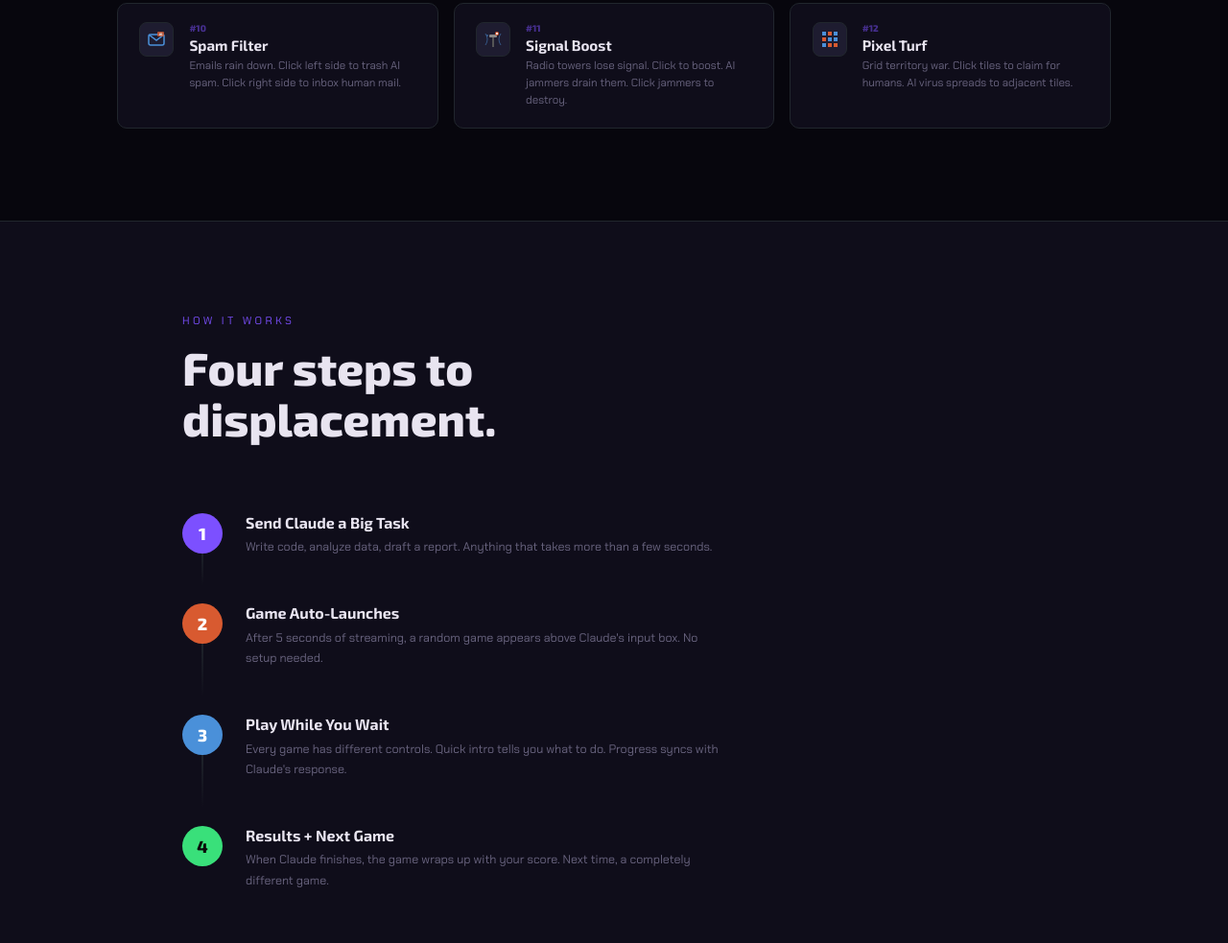
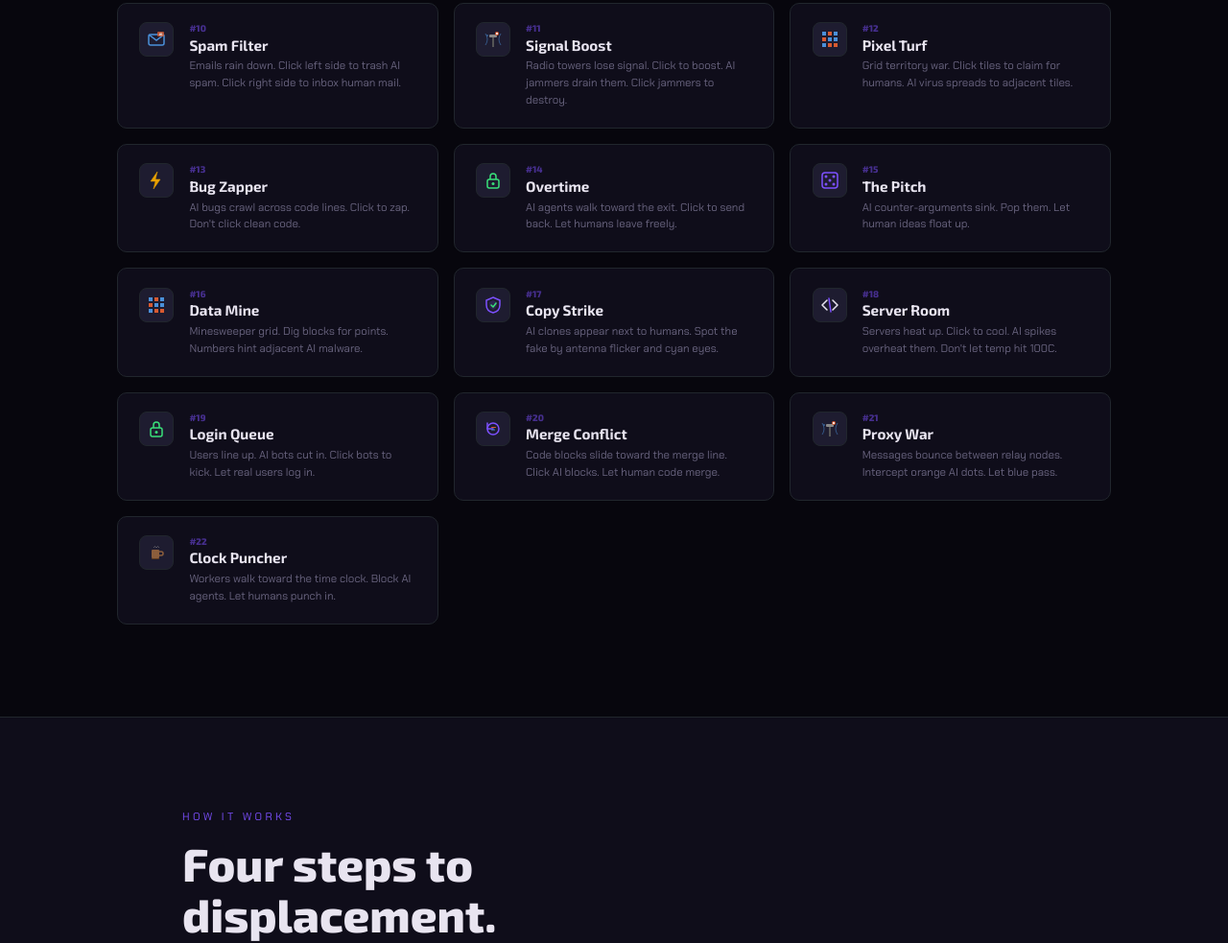
Before and after one commit to iam25th1/runlaid, a browser extension: page index.html in a window 1280 px wide. Shown: the part 1500-2483 px from the top of the page at 96% size. Drawn offline with Linux system fonts and the light colour scheme.

Commit message:
Landing page: 22 games, Chrome Web Store links, updated countdown

```diff
--- a/index.html
+++ b/index.html
@@ -6,7 +6,7 @@
 <title>RUNLAID.exe — 100 Satirical Mini-Games for Claude</title>
 <meta name="description" content="100 satirical mini-games that auto-play on claude.ai while Claude works. Different game every time. AI vs Humans.">
 <meta property="og:title" content="RUNLAID.exe — 100 Satirical Mini-Games">
-<meta property="og:description" content="A Chrome extension that auto-launches a random game while Claude works. 12 shipped. 100 planned. AI vs Humans.">
+<meta property="og:description" content="A Chrome extension that auto-launches a random game while Claude works. 22 shipped. 100 planned. AI vs Humans.">
 <meta property="og:type" content="website">
 <meta name="twitter:card" content="summary_large_image">
 <meta name="twitter:creator" content="@25thprmr">
@@ -204,7 +204,7 @@
         <circle class="ring-progress" cx="85" cy="85" r="68"/>
       </svg>
       <div class="countdown-inner">
-        <div class="countdown-num">12<span>/100</span></div>
+        <div class="countdown-num">22<span>/100</span></div>
         <div class="countdown-label">Games Shipped</div>
       </div>
     </div>
@@ -240,6 +240,16 @@
     <div class="game-card reveal"><div class="game-icon-wrap"><svg><use href="#ico-mail"/></svg></div><div class="game-info"><div class="game-num">#10</div><div class="game-name">Spam Filter</div><div class="game-desc">Emails rain down. Click left side to trash AI spam. Click right side to inbox human mail.</div></div></div>
     <div class="game-card reveal"><div class="game-icon-wrap"><svg><use href="#ico-signal"/></svg></div><div class="game-info"><div class="game-num">#11</div><div class="game-name">Signal Boost</div><div class="game-desc">Radio towers lose signal. Click to boost. AI jammers drain them. Click jammers to destroy.</div></div></div>
     <div class="game-card reveal"><div class="game-icon-wrap"><svg><use href="#ico-grid"/></svg></div><div class="game-info"><div class="game-num">#12</div><div class="game-name">Pixel Turf</div><div class="game-desc">Grid territory war. Click tiles to claim for humans. AI virus spreads to adjacent tiles.</div></div></div>
+    <div class="game-card reveal"><div class="game-icon-wrap"><svg><use href="#ico-bolt"/></svg></div><div class="game-info"><div class="game-num">#13</div><div class="game-name">Bug Zapper</div><div class="game-desc">AI bugs crawl across code lines. Click to zap. Don't click clean code.</div></div></div>
+    <div class="game-card reveal"><div class="game-icon-wrap"><svg><use href="#ico-lock"/></svg></div><div class="game-info"><div class="game-num">#14</div><div class="game-name">Overtime</div><div class="game-desc">AI agents walk toward the exit. Click to send back. Let humans leave freely.</div></div></div>
+    <div class="game-card reveal"><div class="game-icon-wrap"><svg><use href="#ico-dice"/></svg></div><div class="game-info"><div class="game-num">#15</div><div class="game-name">The Pitch</div><div class="game-desc">AI counter-arguments sink. Pop them. Let human ideas float up.</div></div></div>
+    <div class="game-card reveal"><div class="game-icon-wrap"><svg><use href="#ico-grid"/></svg></div><div class="game-info"><div class="game-num">#16</div><div class="game-name">Data Mine</div><div class="game-desc">Minesweeper grid. Dig blocks for points. Numbers hint adjacent AI malware.</div></div></div>
+    <div class="game-card reveal"><div class="game-icon-wrap"><svg><use href="#ico-shield"/></svg></div><div class="game-info"><div class="game-num">#17</div><div class="game-name">Copy Strike</div><div class="game-desc">AI clones appear next to humans. Spot the fake by antenna flicker and cyan eyes.</div></div></div>
+    <div class="game-card reveal"><div class="game-icon-wrap"><svg><use href="#ico-code"/></svg></div><div class="game-info"><div class="game-num">#18</div><div class="game-name">Server Room</div><div class="game-desc">Servers heat up. Click to cool. AI spikes overheat them. Don't let temp hit 100C.</div></div></div>
+    <div class="game-card reveal"><div class="game-icon-wrap"><svg><use href="#ico-lock"/></svg></div><div class="game-info"><div class="game-num">#19</div><div class="game-name">Login Queue</div><div class="game-desc">Users line up. AI bots cut in. Click bots to kick. Let real users log in.</div></div></div>
+    <div class="game-card reveal"><div class="game-icon-wrap"><svg><use href="#ico-undo"/></svg></div><div class="game-info"><div class="game-num">#20</div><div class="game-name">Merge Conflict</div><div class="game-desc">Code blocks slide toward the merge line. Click AI blocks. Let human code merge.</div></div></div>
+    <div class="game-card reveal"><div class="game-icon-wrap"><svg><use href="#ico-signal"/></svg></div><div class="game-info"><div class="game-num">#21</div><div class="game-name">Proxy War</div><div class="game-desc">Messages bounce between relay nodes. Intercept orange AI dots. Let blue pass.</div></div></div>
+    <div class="game-card reveal"><div class="game-icon-wrap"><svg><use href="#ico-coffee"/></svg></div><div class="game-info"><div class="game-num">#22</div><div class="game-name">Clock Puncher</div><div class="game-desc">Workers walk toward the time clock. Block AI agents. Let humans punch in.</div></div></div>
   </div>
 </section>
 
@@ -306,7 +316,7 @@
   <h2 class="section-title">Built different.</h2>
   <div class="feature-row">
     <div class="feat reveal"><span class="feat-icon"><svg><use href="#ico-bolt"/></svg></span><h3>Auto-Triggers</h3><p>Detects Claude streaming. 5 seconds and the game launches. Zero config required.</p></div>
-    <div class="feat reveal"><span class="feat-icon"><svg><use href="#ico-dice"/></svg></span><h3>Random Every Time</h3><p>12 games shipping toward 100. Registry picks randomly with repeat avoidance. Never the same twice in a row.</p></div>
+    <div class="feat reveal"><span class="feat-icon"><svg><use href="#ico-dice"/></svg></span><h3>Random Every Time</h3><p>22 games shipping toward 100. Registry picks randomly with repeat avoidance. Never the same twice in a row.</p></div>
     <div class="feat reveal"><span class="feat-icon"><svg><use href="#ico-lock"/></svg></span><h3>Zero Tracking</h3><p>No network requests. No storage. No analytics. No access to your conversations. Everything runs locally.</p></div>
     <div class="feat reveal"><span class="feat-icon"><svg><use href="#ico-code"/></svg></span><h3>Open Source</h3><p>GPL v3. Every line is public. Contributions welcome. Add a game with a single function call.</p></div>
   </div>
@@ -341,7 +351,7 @@
   var obs=new IntersectionObserver(function(e){e.forEach(function(x){if(x.isIntersecting)x.target.classList.add('visible')})},{threshold:.15});
   reveals.forEach(function(r){obs.observe(r)});
   // Countdown ring animate
-  var circ=427.3;var pct=12/100;var off=circ*(1-pct);
+  var circ=427.3;var pct=22/100;var off=circ*(1-pct);
   setTimeout(function(){document.querySelector('.ring-progress').style.strokeDashoffset=off;document.querySelector('.ring-glow').style.strokeDashoffset=off},400);
 })();
 </script>
```
